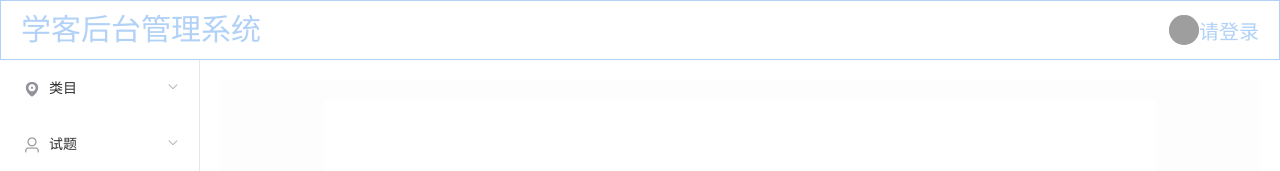
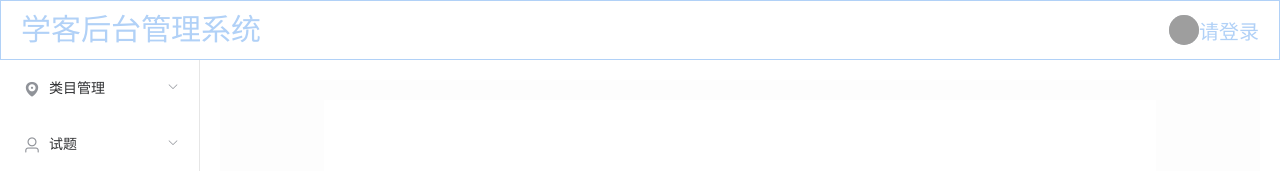
Before and after one commit to bo-ddd/hippo-business, a Vue app: page /mainarticle in a window 1280 px wide. Shown: the top 171 px of the page. Built offline with nearby package versions, Linux system fonts and the light colour scheme; grey boxes are pictures that could not be loaded.

Commit message:
修改了类目名称

```diff
--- a/src/views/Home.vue
+++ b/src/views/Home.vue
@@ -22,7 +22,7 @@
                     <el-submenu index="1">
                         <template #title>
                             <i class="el-icon-location"></i>
-                            <span>类目</span>
+                            <span>类目管理</span>
                         </template>
                         <el-menu-item-group>
                             <el-menu-item @click="getQuestions('Testquestions')" index="1-1">试题</el-menu-item>
```
